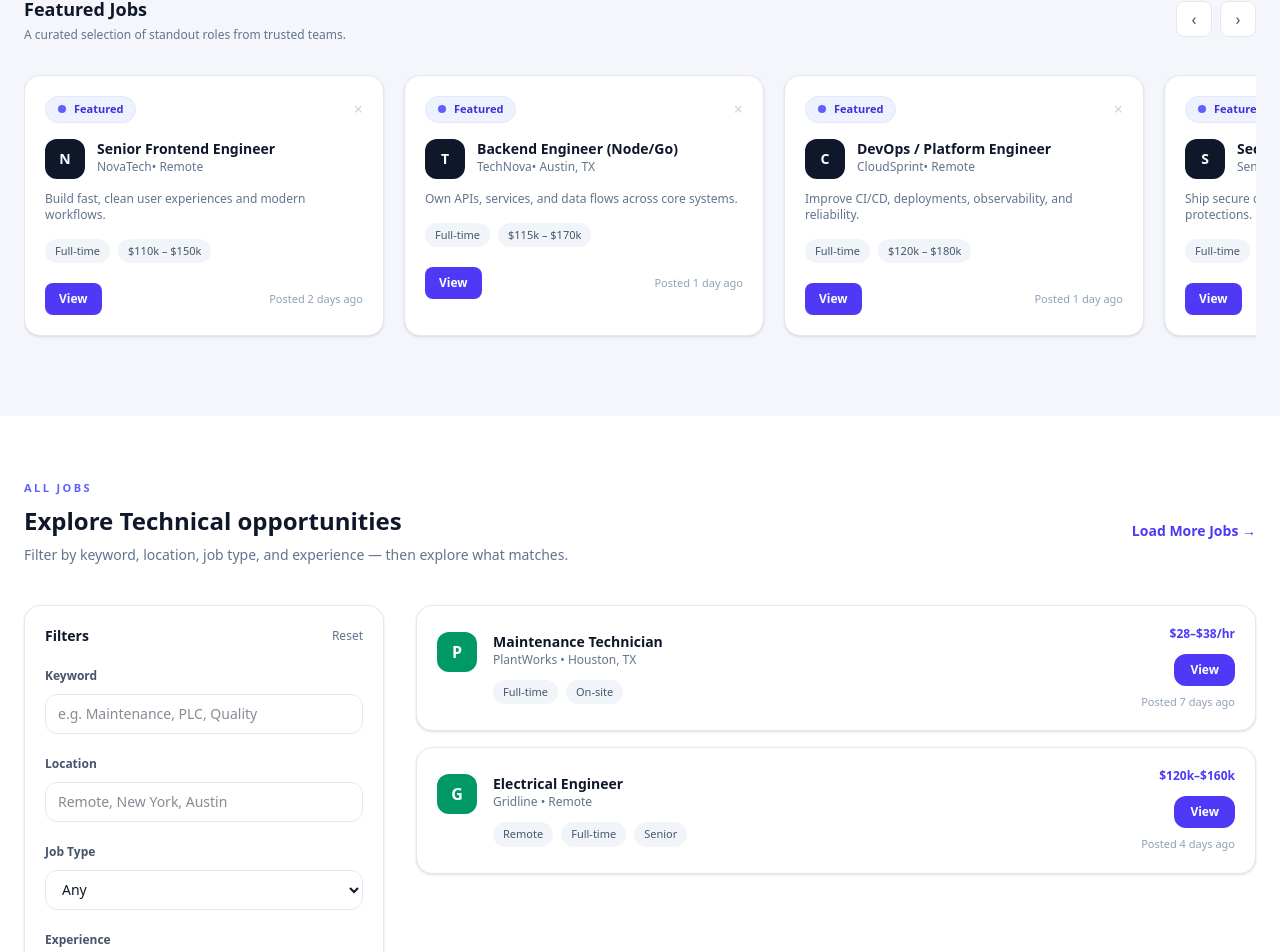
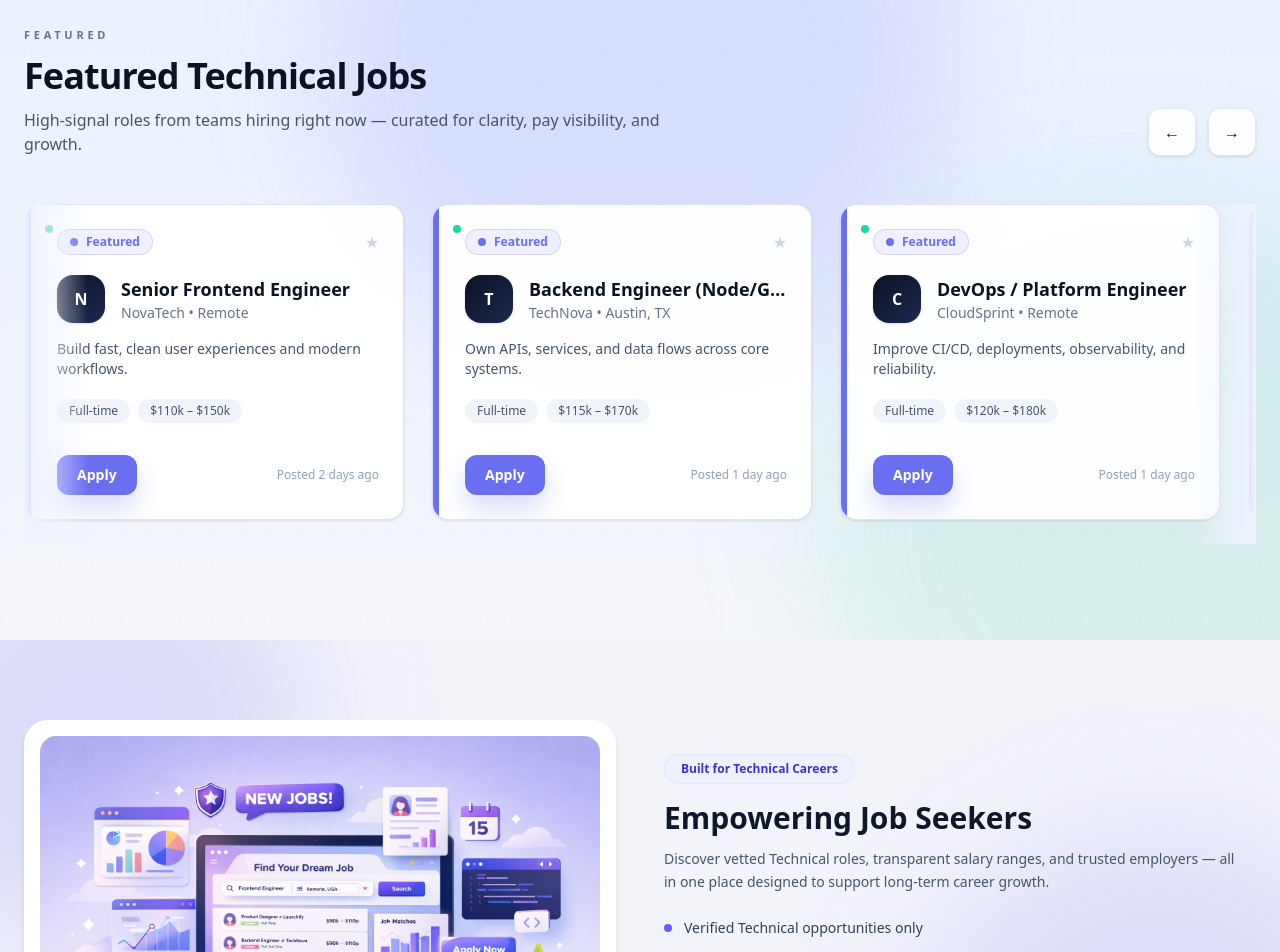
Before and after one commit to adebisidolapo/technicaljobboard, a Next.js app in the folder jobboard/: page / in a window 1280 px wide. Shown: the part 1628-2580 px from the top of the page. Built offline with nearby package versions, Linux system fonts and the light colour scheme.

Commit message:
update ui

```diff
--- a/jobboard/app/page.tsx
+++ b/jobboard/app/page.tsx
@@ -450,241 +450,171 @@ const filteredCategories = CATEGORIES.filter((c) =>
 
 
 
-      {/* ================= FEATURED (carousel + arrows like screenshot) ================= */}
-      <section id="featured" className="bg-[#F4F6FB] py-16">
-        <div className="max-w-7xl mx-auto px-6">
-          <div className="flex items-center justify-between">
+{/* ================= FEATURED JOBS (unique bg + apply + purple/green/blue accents) ================= */}
+<section
+  id="featured"
+  className="relative overflow-hidden py-20 md:py-24 bg-[#EEF3FF]"
+>
+  {/* distinct background (blue outer + purple/green glow) */}
+  <div className="pointer-events-none absolute inset-0">
+    {/* blue-ish base gradient */}
+    <div className="absolute inset-0 bg-gradient-to-b from-[#EAF1FF] via-[#EEF3FF] to-[#F6F7FB]" />
+
+    {/* purple ambience */}
+    <div className="absolute -top-44 left-1/2 h-[620px] w-[620px] -translate-x-1/2 rounded-full bg-[rgba(106,111,242,0.16)] blur-3xl" />
+    {/* green ambience */}
+    <div className="absolute -bottom-48 right-[-180px] h-[640px] w-[640px] rounded-full bg-[rgba(16,185,129,0.12)] blur-3xl" />
+    {/* subtle dots */}
+    <div
+      className="absolute inset-0 opacity-[0.10]"
+      style={{
+        backgroundImage:
+          "radial-gradient(circle at 1px 1px, rgba(15,23,42,0.12) 1px, transparent 0)",
+        backgroundSize: "30px 30px",
+      }}
+    />
+  </div>
+
+  <div className="relative max-w-7xl mx-auto px-6">
+    {/* header */}
+    <div className="flex flex-col md:flex-row md:items-end md:justify-between gap-6">
       <div>
-              <h3 className="text-lg font-semibold text-slate-900">Featured Jobs</h3>
-              <p className="mt-1 text-xs text-slate-500">
-                A curated selection of standout roles from trusted teams.
+        <p className="text-[11px] tracking-[0.34em] uppercase text-slate-500 font-semibold">
+          Featured
+        </p>
+        <h2 className="mt-3 text-2xl md:text-4xl font-extrabold text-[#0B1222] tracking-tight">
+          Featured Technical Jobs
+        </h2>
+        <p className="mt-3 text-sm md:text-base text-slate-600 max-w-2xl">
+          High-signal roles from teams hiring right now — curated for clarity, pay visibility, and growth.
         </p>
       </div>
 
-            <div className="flex items-center gap-2">
+      {/* arrows */}
+      <div className="flex items-center gap-3">
         <button
           type="button"
-                onClick={() => featuredRef.current?.scrollBy({ left: -520, behavior: "smooth" })}
-                className="h-9 w-9 rounded-lg bg-white border border-slate-200 text-slate-600 hover:bg-slate-50"
-                aria-label="Previous"
+          onClick={() =>
+            document.getElementById("featured-carousel")?.scrollBy({ left: -520, behavior: "smooth" })
+          }
+          className="h-12 w-12 rounded-xl bg-white/90 border border-slate-200 shadow-sm hover:shadow-md transition flex items-center justify-center"
+          aria-label="Scroll left"
         >
-                ‹
+          ←
         </button>
+
         <button
           type="button"
-                onClick={() => featuredRef.current?.scrollBy({ left: 520, behavior: "smooth" })}
-                className="h-9 w-9 rounded-lg bg-white border border-slate-200 text-slate-600 hover:bg-slate-50"
-                aria-label="Next"
+          onClick={() =>
+            document.getElementById("featured-carousel")?.scrollBy({ left: 520, behavior: "smooth" })
+          }
+          className="h-12 w-12 rounded-xl bg-white/90 border border-slate-200 shadow-sm hover:shadow-md transition flex items-center justify-center"
+          aria-label="Scroll right"
         >
-                ›
+          →
         </button>
       </div>
     </div>
 
+    {/* carousel */}
+    <div className="relative mt-12">
+      {/* edge fades: blue-ish outer parts like you requested */}
+      <div className="pointer-events-none absolute top-0 left-0 h-full w-16 bg-gradient-to-r from-[#EEF3FF] to-transparent z-10" />
+      <div className="pointer-events-none absolute top-0 right-0 h-full w-16 bg-gradient-to-l from-[#EEF3FF] to-transparent z-10" />
+
       <div
-            ref={featuredRef}
-            className="mt-8 flex gap-5 overflow-x-auto pb-4 scroll-smooth snap-x snap-mandatory no-scrollbar"
+        id="featured-carousel"
+        className="no-scrollbar flex gap-7 overflow-x-auto pb-6 scroll-smooth snap-x snap-mandatory"
       >
         {FEATURED_JOBS.map((job, idx) => (
           <article
             key={idx}
-                className="snap-start flex-none w-[320px] sm:w-[360px] bg-white rounded-2xl border border-slate-200 shadow-sm"
+            className="snap-start flex-none w-[360px] sm:w-[380px] bg-white/95 backdrop-blur
+                       rounded-2xl shadow-sm hover:shadow-lg transition
+                       border border-[rgba(106,111,242,0.22)] relative overflow-hidden"
           >
-                <div className="p-5">
+            {/* purple side stripe */}
+            <div className="absolute left-0 top-0 h-full w-1.5 bg-[var(--brand-purple)]" />
+
+            {/* tiny green accent dot on top edge (subtle interest) */}
+            <div className="absolute top-5 left-5 h-2 w-2 rounded-full bg-emerald-400/90" />
+
+            <div className="p-6 pl-8">
+              {/* pill + star */}
               <div className="flex items-center justify-between">
-                    <span className="inline-flex items-center gap-2 text-[11px] font-semibold px-3 py-1 rounded-full bg-indigo-50 text-indigo-700 border border-indigo-100">
-                      {/* little blue dot detail like screenshot */}
-                      <span className="h-2 w-2 rounded-full bg-indigo-500" />
+                <span
+                  className="inline-flex items-center gap-2 text-xs font-semibold px-3 py-1 rounded-full
+                             bg-[rgba(106,111,242,0.10)] text-[var(--brand-purple)]
+                             border border-[rgba(106,111,242,0.22)]"
+                >
+                  <span className="h-2 w-2 rounded-full bg-[var(--brand-purple)]" />
                   Featured
                 </span>
-                    <button className="text-slate-300 hover:text-slate-500" aria-label="Close">
-                      ×
+
+                <button
+                  type="button"
+                  aria-label="Save job"
+                  className="text-slate-300 hover:text-slate-600 transition"
+                >
+                  ★
                 </button>
               </div>
 
-                  <div className="mt-4 flex items-start gap-3">
-                    <div className="h-10 w-10 rounded-xl bg-slate-900 text-white flex items-center justify-center font-bold text-sm">
+              {/* header */}
+              <div className="mt-5 flex items-center gap-4">
+                {/* profile badge: darker + premium */}
+                <div className="h-12 w-12 rounded-2xl bg-gradient-to-br from-[#0B1222] to-[#1C2A52] text-white flex items-center justify-center font-extrabold shadow-sm">
                   {job.company.charAt(0)}
                 </div>
+
                 <div className="min-w-0">
-                      <h4 className="text-sm font-semibold text-slate-900 truncate">{job.title}</h4>
-                      <p className="text-xs text-slate-500 truncate">
-                        {job.company}
-
-      • {job.location}
+                  <h3 className="text-lg font-extrabold text-[#0B1222] truncate">
+                    {job.title}
+                  </h3>
+                  <p className="text-sm text-slate-500 truncate">
+                    {job.company} • {job.location}
                   </p>
                 </div>
               </div>
 
-                  <p className="mt-3 text-xs text-slate-500 line-clamp-2">{job.description}</p>
+              {/* description */}
+              <p className="mt-4 text-sm text-slate-600 line-clamp-2">
+                {job.description}
+              </p>
 
-                  <div className="mt-4 flex gap-2">
-                    <span className="text-[11px] px-2.5 py-1 rounded-full bg-slate-100 text-slate-600">
+              {/* pills */}
+              <div className="mt-5 flex flex-wrap gap-2">
+                <span className="text-xs px-3 py-1 rounded-full bg-slate-100 text-slate-600">
                   {job.type}
                 </span>
-                    <span className="text-[11px] px-2.5 py-1 rounded-full bg-slate-100 text-slate-600">
+                <span className="text-xs px-3 py-1 rounded-full bg-slate-100 text-slate-600">
                   {job.pay}
                 </span>
               </div>
 
-                  <div className="mt-5 flex items-center justify-between">
+              {/* footer */}
+              <div className="mt-8 flex items-center justify-between">
                 <button
                   type="button"
                   onClick={() => (window.location.href = "/all-jobs")}
-                      className="px-3.5 py-2 rounded-lg text-xs font-semibold text-white bg-indigo-600 hover:bg-indigo-700 transition"
+                  className="px-5 py-2.5 rounded-xl text-sm font-semibold text-white
+                             bg-[var(--brand-purple)] hover:bg-[var(--brand-purple-dark)]
+                             shadow-[0_14px_26px_rgba(106,111,242,0.24)]
+                             transition"
                 >
-                      View
+                  Apply
                 </button>
-                    <span className="text-[11px] text-slate-400">Posted {job.posted}</span>
+
+                <span className="text-xs text-slate-400">Posted {job.posted}</span>
               </div>
             </div>
           </article>
         ))}
       </div>
     </div>
+  </div>
 </section>
 
-      {/* ================= ALL JOBS PREVIEW (the section you showed in screenshot) ================= */}
-      <section className="bg-white py-16">
-        <div className="max-w-7xl mx-auto px-6">
-          <p className="text-[11px] font-semibold tracking-[0.22em] text-indigo-500 uppercase">
-            All Jobs
-          </p>
-          <div className="flex items-center justify-between gap-4">
-            <div>
-              <h3 className="mt-2 text-2xl font-extrabold text-slate-900">
-                Explore Technical opportunities
-              </h3>
-              <p className="mt-2 text-sm text-slate-500 max-w-2xl">
-                Filter by keyword, location, job type, and experience — then explore what matches.
-              </p>
-            </div>
-
-            <button
-              type="button"
-              onClick={() => (window.location.href = "/all-jobs")}
-              className="text-sm font-semibold text-indigo-600 hover:underline"
-            >
-              Load More Jobs →
-            </button>
-          </div>
-
-          <div className="mt-10 grid grid-cols-1 lg:grid-cols-[360px_1fr] gap-8 items-start">
-            {/* filters */}
-            <aside className="rounded-2xl border border-slate-200 bg-white shadow-sm p-5">
-              <div className="flex items-center justify-between">
-                <h4 className="text-sm font-semibold text-slate-900">Filters</h4>
-                <button className="text-xs text-slate-500 hover:text-slate-700">Reset</button>
-              </div>
-
-              <div className="mt-4 space-y-4">
-                <div>
-                  <label className="text-xs font-semibold text-slate-600">Keyword</label>
-                  <input
-                    placeholder="e.g. Maintenance, PLC, Quality"
-                    className="mt-2 h-10 w-full rounded-xl border border-slate-200 px-3 text-sm outline-none focus:ring-2 focus:ring-indigo-200"
-                  />
-                </div>
-
-                <div>
-                  <label className="text-xs font-semibold text-slate-600">Location</label>
-                  <input
-                    placeholder="Remote, New York, Austin"
-                    className="mt-2 h-10 w-full rounded-xl border border-slate-200 px-3 text-sm outline-none focus:ring-2 focus:ring-indigo-200"
-                  />
-                </div>
-
-                <div>
-                  <label className="text-xs font-semibold text-slate-600">Job Type</label>
-                  <select className="mt-2 h-10 w-full rounded-xl border border-slate-200 px-3 text-sm outline-none focus:ring-2 focus:ring-indigo-200">
-                    <option>Any</option>
-                    <option>Full-time</option>
-                    <option>Contract</option>
-                    <option>Part-time</option>
-                  </select>
-                </div>
-
-                <div>
-                  <label className="text-xs font-semibold text-slate-600">Experience</label>
-                  <select className="mt-2 h-10 w-full rounded-xl border border-slate-200 px-3 text-sm outline-none focus:ring-2 focus:ring-indigo-200">
-                    <option>Any</option>
-                    <option>Junior</option>
-                    <option>Mid</option>
-                    <option>Senior</option>
-                  </select>
-                </div>
-
-                <div>
-                  <label className="text-xs font-semibold text-slate-600">Quick Filters</label>
-                  <div className="mt-2 flex flex-wrap gap-2">
-                    {["Remote", "Full-time", "Senior", "Contract"].map((t) => (
-                      <span
-                        key={t}
-                        className="text-[11px] px-3 py-1 rounded-full bg-slate-100 text-slate-600 border border-slate-200"
-                      >
-                        {t}
-                      </span>
-                    ))}
-                  </div>
-                </div>
-
-                <button
-                  type="button"
-                  onClick={() => (window.location.href = "/all-jobs")}
-                  className="w-full mt-2 h-11 rounded-2xl bg-indigo-600 hover:bg-indigo-700 text-white text-sm font-semibold transition"
-                >
-                  Apply Filters
-                </button>
-              </div>
-            </aside>
-
-            {/* job list */}
-            <div className="space-y-4">
-              {LIST_JOBS.map((j, idx) => (
-                <div
-                  key={idx}
-                  className="rounded-2xl border border-slate-200 bg-white shadow-sm p-5 flex items-center justify-between gap-4"
-                >
-                  <div className="flex items-start gap-4 min-w-0">
-                    <div className="h-10 w-10 rounded-xl bg-emerald-600 text-white flex items-center justify-center font-bold">
-                      {j.company.charAt(0)}
-                    </div>
-                    <div className="min-w-0">
-                      <h4 className="text-sm font-semibold text-slate-900 truncate">{j.title}</h4>
-                      <p className="text-xs text-slate-500 truncate">
-                        {j.company} • {j.location}
-                      </p>
-
-                      <div className="mt-3 flex flex-wrap gap-2">
-                        {j.tags.map((t) => (
-                          <span
-                            key={t}
-                            className="text-[11px] px-2.5 py-1 rounded-full bg-slate-100 text-slate-600"
-                          >
-                            {t}
-                          </span>
-                        ))}
-                      </div>
-                    </div>
-                  </div>
-
-                  <div className="text-right shrink-0">
-                    <div className="text-xs font-semibold text-indigo-600">{j.pay}</div>
-                    <button
-                      type="button"
-                      onClick={() => (window.location.href = "/all-jobs")}
-                      className="mt-3 px-4 py-2 rounded-xl text-xs font-semibold text-white bg-indigo-600 hover:bg-indigo-700 transition"
-                    >
-                      View
-                    </button>
-                    <div className="mt-2 text-[11px] text-slate-400">Posted {j.posted}</div>
-                  </div>
-                </div>
-              ))}
-            </div>
-          </div>
-        </div>
-      </section>
 
       {/* ================= EMPOWERING (purple blobs + same vibe) ================= */}
       <section className="relative py-20 overflow-hidden bg-[#F3F4FA]">
```
Lines whose indentation alone changed are shown as unchanged.
